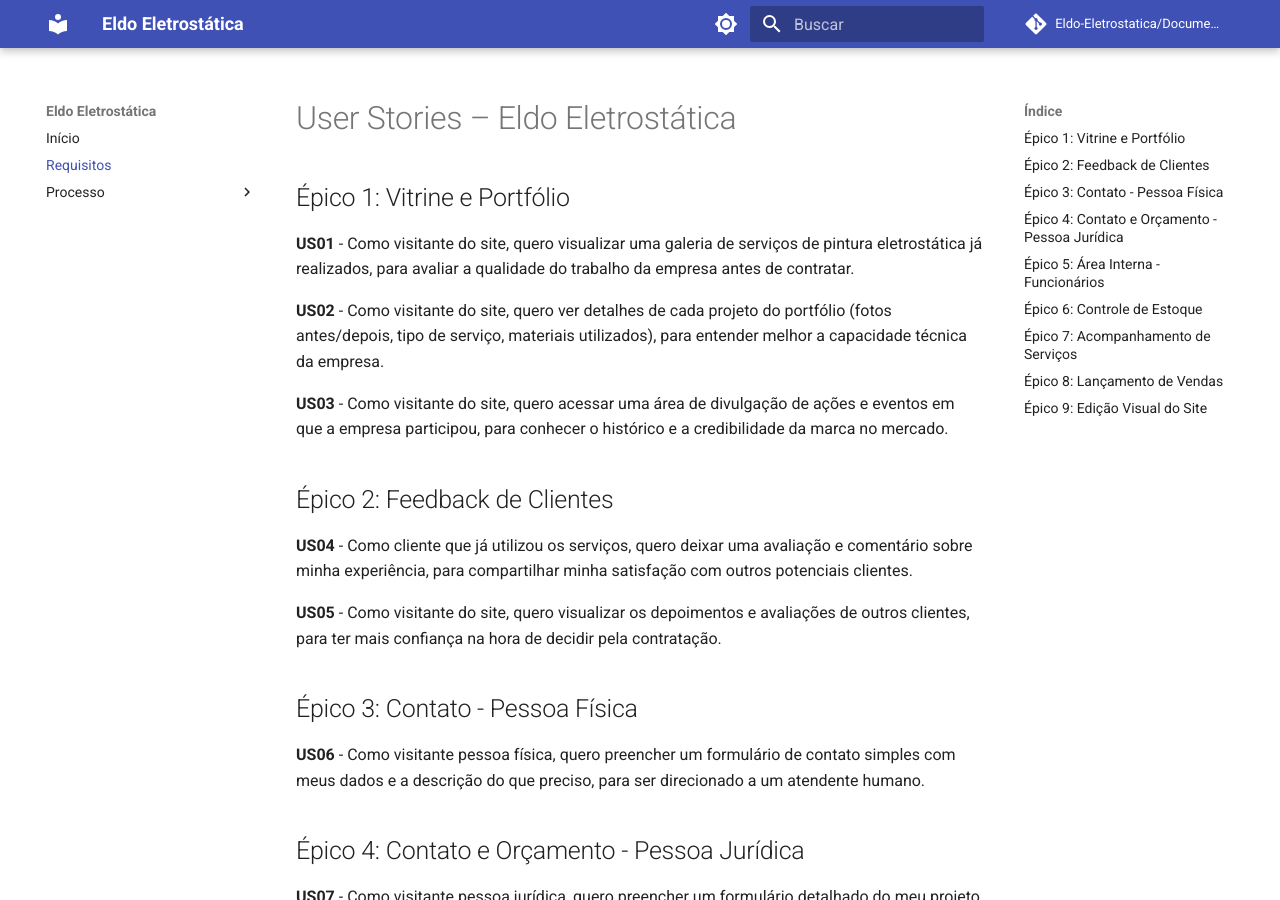
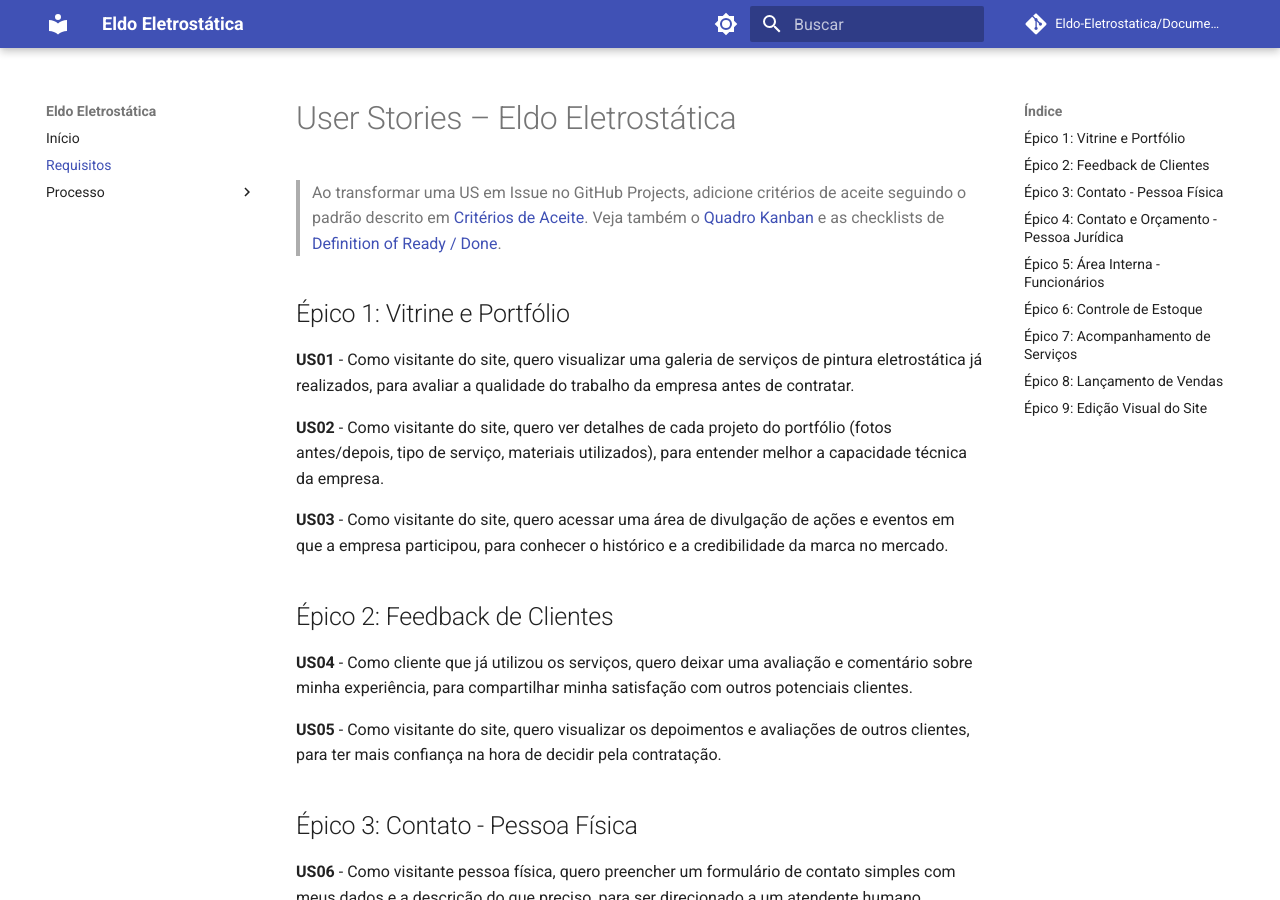
Before and after one commit to Eldo-Eletrostatica/Documentacao, an MkDocs documentation site: the page built from docs/historias_usuários.md, in a window 1280 px wide and 900 px high. Built offline with MkDocs 1.6.1 and Material for MkDocs 9.7.7, drawn with Linux system fonts in a browser that asks for light colours; comment, search, counter and statistics services are not loaded.

Commit message:
docs: referencia critérios de aceite nas user stories

```diff
--- a/docs/historias_usuários.md
+++ b/docs/historias_usuários.md
@@ -1,4 +1,6 @@
 # User Stories – Eldo Eletrostática
+
+> Ao transformar uma US em Issue no GitHub Projects, adicione critérios de aceite seguindo o padrão descrito em [Critérios de Aceite](processo/criterios-aceite.md). Veja também o [Quadro Kanban](processo/quadro-kanban.md) e as checklists de [Definition of Ready / Done](processo/dor-dod.md).
 
 ## Épico 1: Vitrine e Portfólio
 
```
